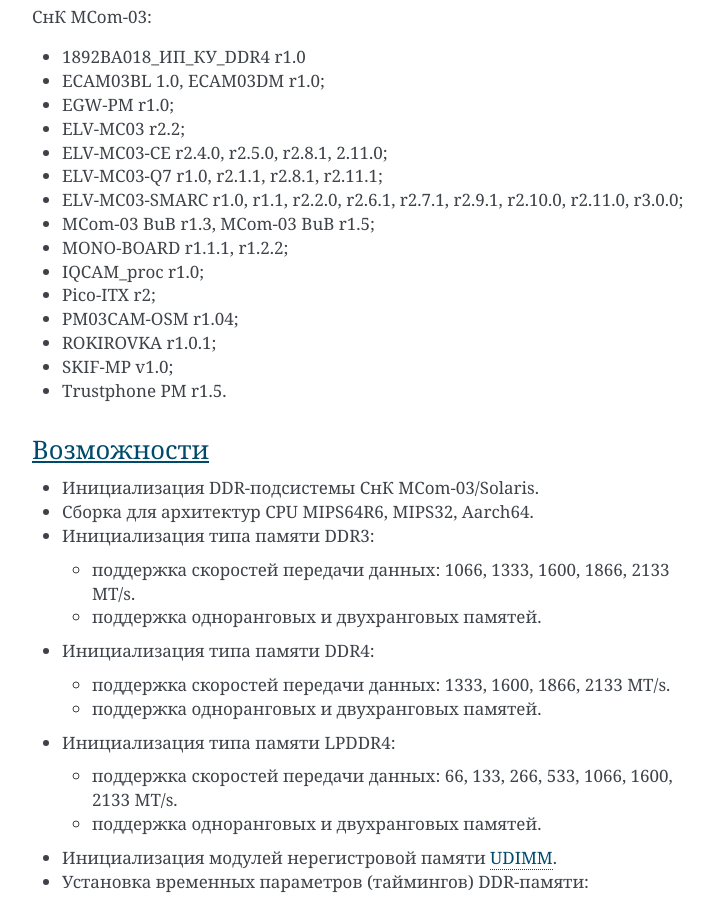
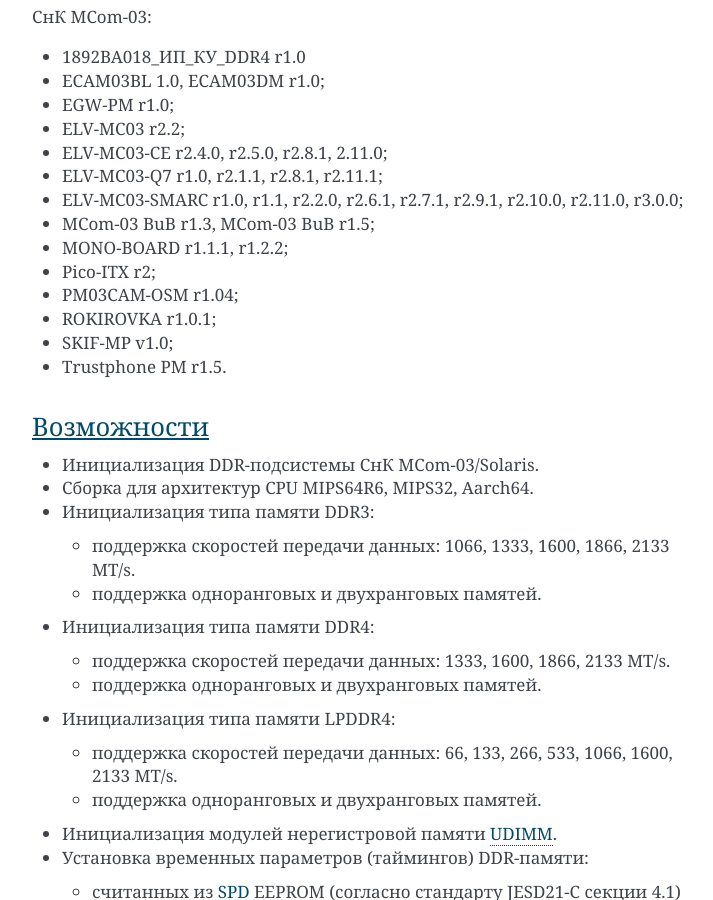
Before and after one commit to elvees/ddrinit, a Sphinx documentation site: the page built from doc/index.rst, in a window 1280 px wide and 900 px high, scrolled down 1193 px. Shown: the whole window, without its empty margins (388-1101 px from the left). Built offline with Sphinx 7.4.7, drawn with Linux system fonts in a browser that asks for light colours.

Commit message:
Remove mention about IQCAM
We don't want to support the platform anymore.

Change-Id: I2cf1eee87d7712808791b81781b345a00e736faf

```diff
--- a/doc/index.rst
+++ b/doc/index.rst
@@ -39,7 +39,6 @@
 * ELV-MC03-SMARC r1.0, r1.1, r2.2.0, r2.6.1, r2.7.1, r2.9.1, r2.10.0, r2.11.0, r3.0.0;
 * MCom-03 BuB r1.3, MCom-03 BuB r1.5;
 * MONO-BOARD r1.1.1, r1.2.2;
-* IQCAM_proc r1.0;
 * Pico-ITX r2;
 * PM03CAM-OSM r1.04;
 * ROKIROVKA r1.0.1;
```
